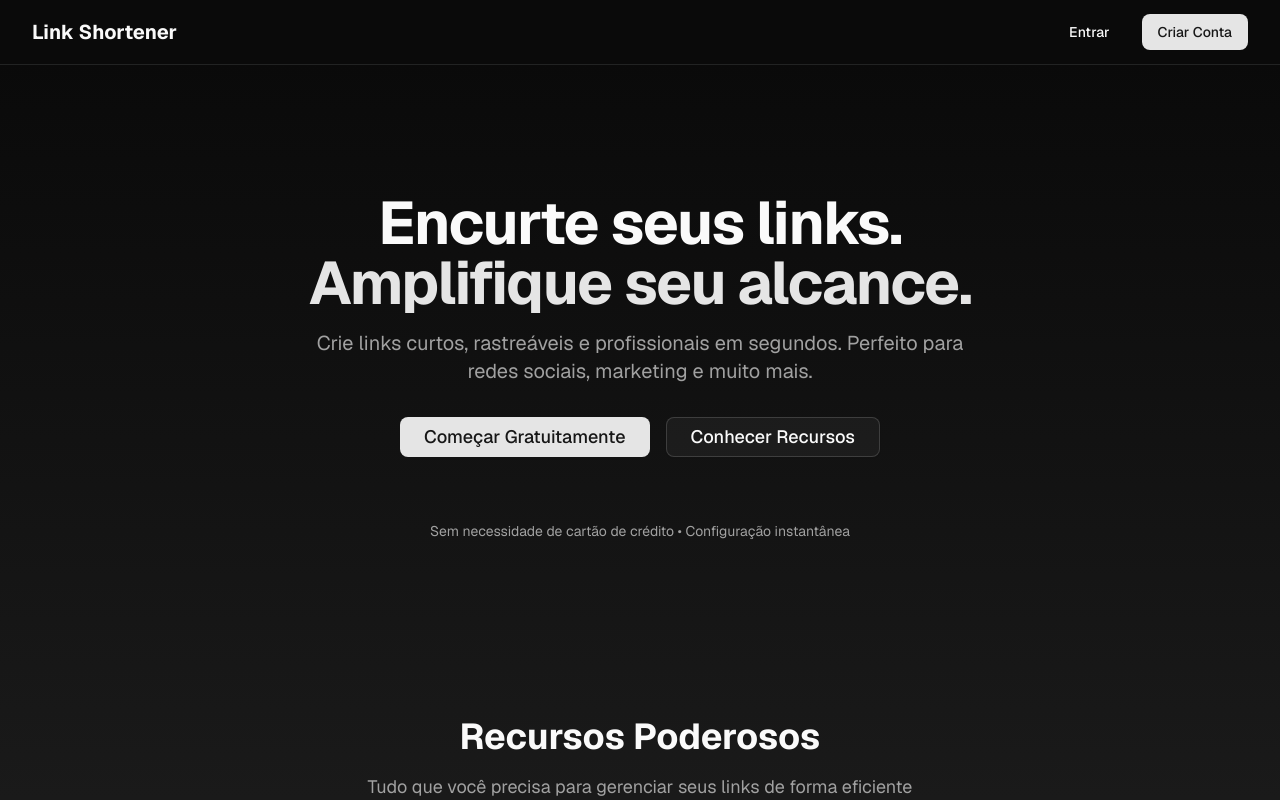
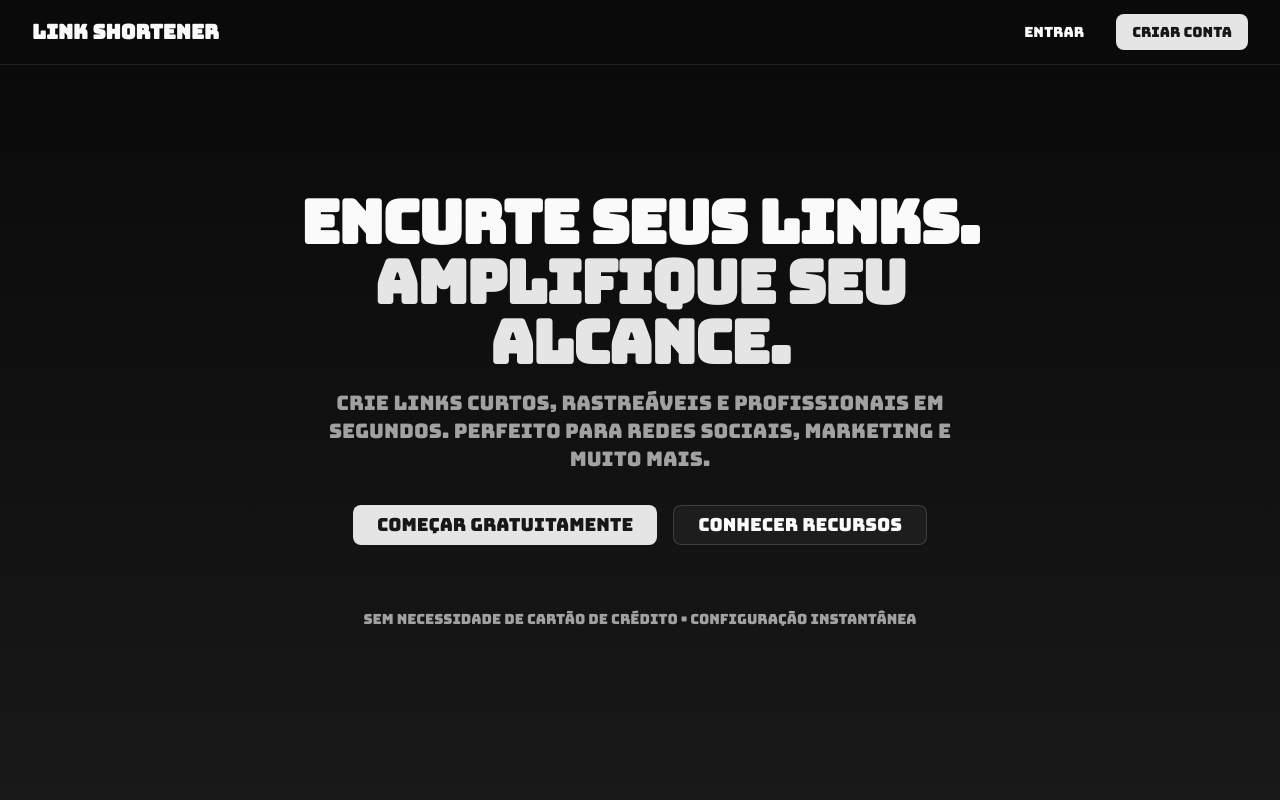
Before and after one commit to gustafsilva/link-shortener-project, a Next.js app: page / in a window 1280 px wide. Shown: the top 800 px of the page. Built offline with nearby package versions, Linux system fonts and the light colour scheme; no server answers.

Commit message:
feat: update font settings and add TypeScript declaration for CSS modules

```diff
--- a/app/globals.css
+++ b/app/globals.css
@@ -6,7 +6,7 @@
 @theme inline {
   --color-background: var(--background);
   --color-foreground: var(--foreground);
-  --font-sans: var(--font-geist-sans);
+  --font-sans: var(--font-bungee);
   --font-mono: var(--font-geist-mono);
   --color-sidebar-ring: var(--sidebar-ring);
   --color-sidebar-border: var(--sidebar-border);
--- a/app/layout.tsx
+++ b/app/layout.tsx
@@ -1,12 +1,13 @@
 import type { Metadata } from "next";
-import { Geist, Geist_Mono } from "next/font/google";
+import { Bungee, Geist_Mono } from "next/font/google";
 import { ClerkProvider } from "@clerk/nextjs";
 import { dark } from "@clerk/themes";
 import { Navbar } from "@/components/navbar";
 import "./globals.css";
 
-const geistSans = Geist({
-  variable: "--font-geist-sans",
+const bungee = Bungee({
+  weight: "400",
+  variable: "--font-bungee",
   subsets: ["latin"],
 });
 
@@ -49,7 +50,7 @@ export default function RootLayout({
     >
       <html lang="pt-BR" className="dark">
         <body
-          className={`${geistSans.variable} ${geistMono.variable} antialiased`}
+          className={`${bungee.variable} ${geistMono.variable} antialiased`}
         >
           <Navbar />
           {children}
--- /dev/null
+++ b/global.d.ts
@@ -0,0 +1,4 @@
+declare module "*.css" {
+  const content: { [className: string]: string };
+  export default content;
+}
```
